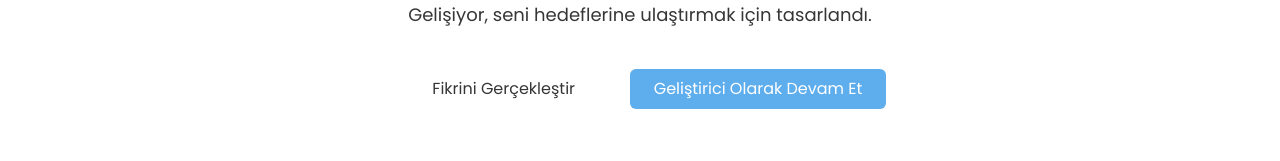
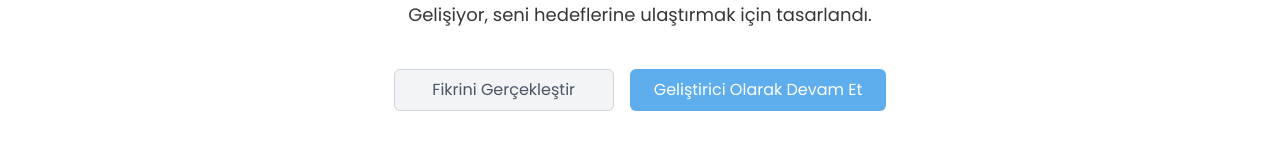
Before and after one commit to poyrazavsever/BTK-FRONTEND, a Next.js app: page / in a window 1280 px wide. Shown: the part 339-500 px from the top of the page. Built offline with nearby package versions, Linux system fonts and the light colour scheme.

Commit message:
feat: updated hero section with new button component props

```diff
--- a/components/home/heroSection.tsx
+++ b/components/home/heroSection.tsx
@@ -27,10 +27,10 @@ const HeroSection = () => {
           Gelişiyor, seni hedeflerine ulaştırmak için tasarlandı.
         </p>
         <div className="flex flex-col md:flex-row gap-4 mt-4">
-          <Button variant="link" className="min-w-[220px]">
+          <Button href="/ideas/create" variant="secondary" className="min-w-[220px]">
             Fikrini Gerçekleştir
           </Button>
-          <Button variant="primary" className="min-w-[220px]">
+          <Button href="/auth/register" variant="primary" className="min-w-[220px]">
             Geliştirici Olarak Devam Et
           </Button>
         </div>
```
